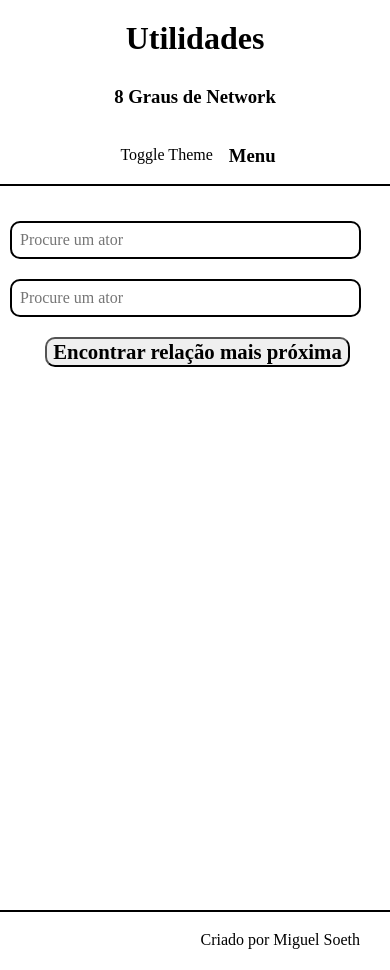
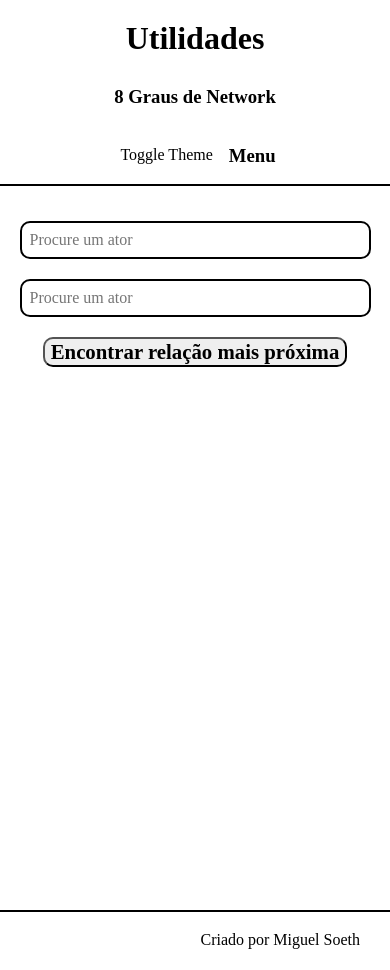
Before and after one commit to miguelsoeth/util-miguelsth, an Angular app: page /network-degree in a window 390 px wide. Built offline with nearby package versions, Linux system fonts and the light colour scheme; a web font is replaced by a local one.

Commit message:
Little CSS Adjustment

```diff
--- a/src/app/components/components/network-degree/network-degree.component.css
+++ b/src/app/components/components/network-degree/network-degree.component.css
@@ -21,7 +21,6 @@ app-native-search-field {
     font-family: 'Short Stack', cursive;
     font-weight: 700;
     font-size: 1.3rem;
-    margin-left: 5px;
     border-radius: 10px;
     background-size: cover;
 }
@@ -102,6 +101,6 @@ text-align: center;
 
     app-native-search-field {
         width: 90%;
-        margin: 10px;
+        margin: 10px auto;
     }
 }
```
